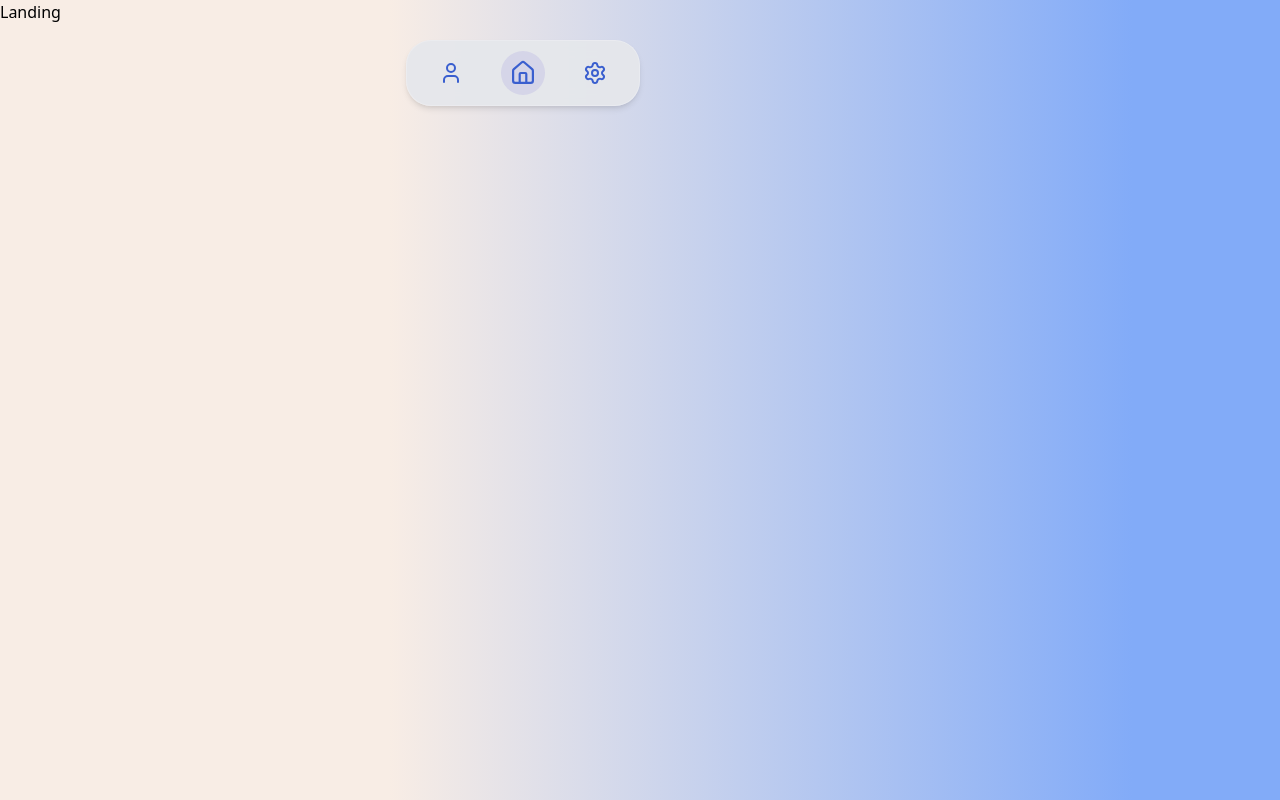
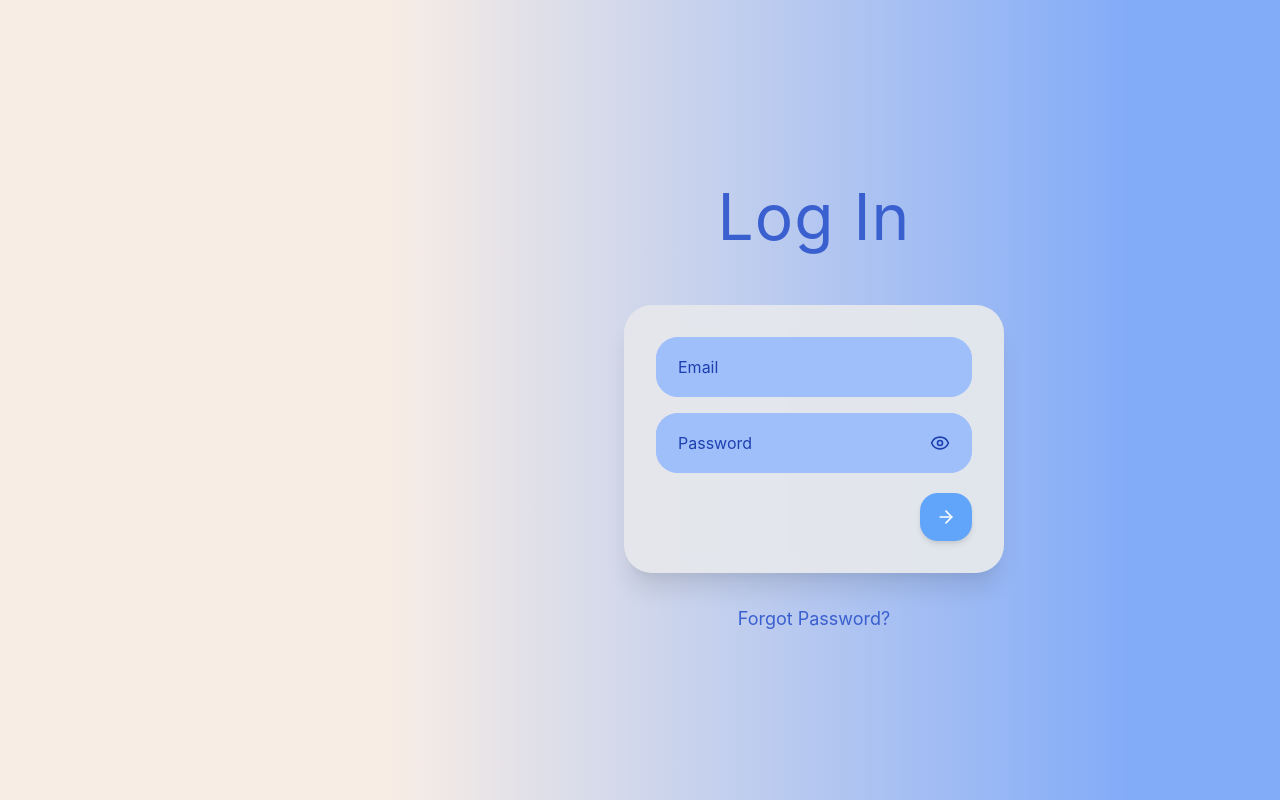
Before and after one commit to Dai-V/healthcare-front, a React (Vite) app: page / in a window 1280 px wide. Built offline with nearby package versions, Linux system fonts and the light colour scheme.

Commit message:
Removed Navbar for now. Removed Landing Page

```diff
--- a/src/App.jsx
+++ b/src/App.jsx
@@ -3,15 +3,13 @@ import { Routes, Route } from 'react-router-dom';
 import './App.css'
 import LoginPage from './pages/LoginPage'
 import NavBar from './components/NavBar'
-import LandingPage from './pages/LandingPage';
 
 function App() {
 
   return (
     <>
-        <NavBar/>
       <Routes>
-        <Route path="*" element={<LandingPage />} />
+        <Route path="*" element={<LoginPage />} />
         <Route path="/login" element={<LoginPage />} />
       </Routes>
     </>
--- a/src/components/LoginForm.jsx
+++ b/src/components/LoginForm.jsx
@@ -108,7 +108,7 @@ const LoginForm = () => {
   };
 
   const forgotPasswordLinkStyle = {
-    color: '#7A9BE9',
+    color: '#3A5FCF',
     fontSize: '18px',
     textDecoration: 'none',
     cursor: 'pointer',
--- a/src/pages/LandingPage.jsx
+++ /dev/null
@@ -1,16 +0,0 @@
-
-function LandingPage() {
-     const body = {
-        height:'100vh',
-        width:'100%',
-backgroundImage: 'linear-gradient(to right, #F8EDE5 30.4%, #82ABF8 88.48%)',
-
-    }
-    return (
-    <div style={body}>
-    <p> Landing </p>
-    </div>
-    )
-}
-
-export default LandingPage;
--- a/src/pages/LoginPage.jsx
+++ b/src/pages/LoginPage.jsx
@@ -1,5 +1,4 @@
 import LoginForm from '../components/LoginForm'
-import NavBar from '../components/NavBar'
 
 
 function LoginPage() {
@@ -12,8 +11,6 @@ backgroundImage: 'linear-gradient(to right, #F8EDE5 30.4%, #82ABF8 88.48%)',
 
     }
 
-
-
     return (
     <div style={body}>
     <LoginForm />
```
